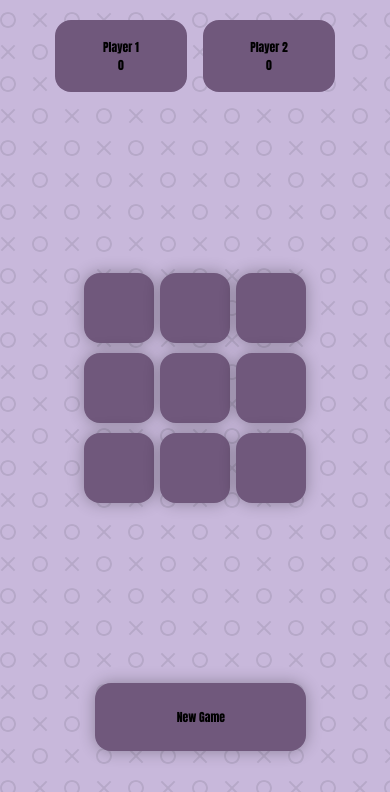
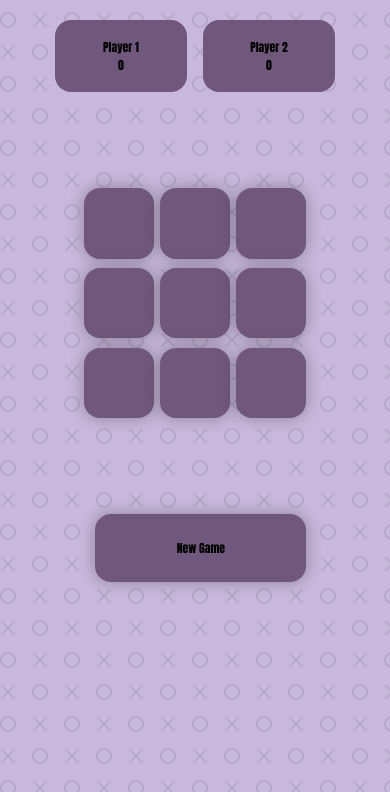
Before and after one commit to BleatingJuggler/Tic-Tac-Toe, a plain HTML site: page index.html in a window 390 px wide. Shown: the part 52-844 px from the top of the page. Drawn offline with Linux system fonts and the light colour scheme.

Commit message:
Responsive

```diff
--- a/style.css
+++ b/style.css
@@ -15,7 +15,7 @@ body {
 }
 
 .container {
-  height: 70vh;
+  height: 65vh;
   /* background-color: black; */
   text-align: center;
   display: flex;
@@ -26,6 +26,7 @@ body {
 .game {
   height: 60vmin;
   width: 60vmin;
+  /* position: relative; */
   /* background-color: white; */
   display: flex;
   flex-wrap: wrap;
@@ -149,6 +150,8 @@ body {
 
 
 
-@media screen and (min-width:600px) {
-
+@media screen and (max-width:500px) {
+  .container{
+    height: 50vh;
+  }
 }
```
